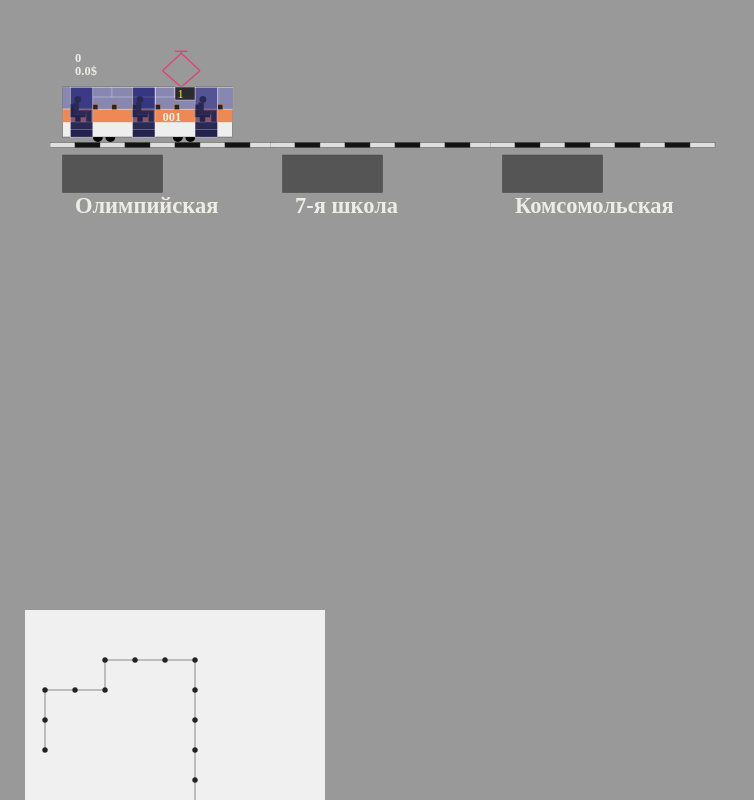
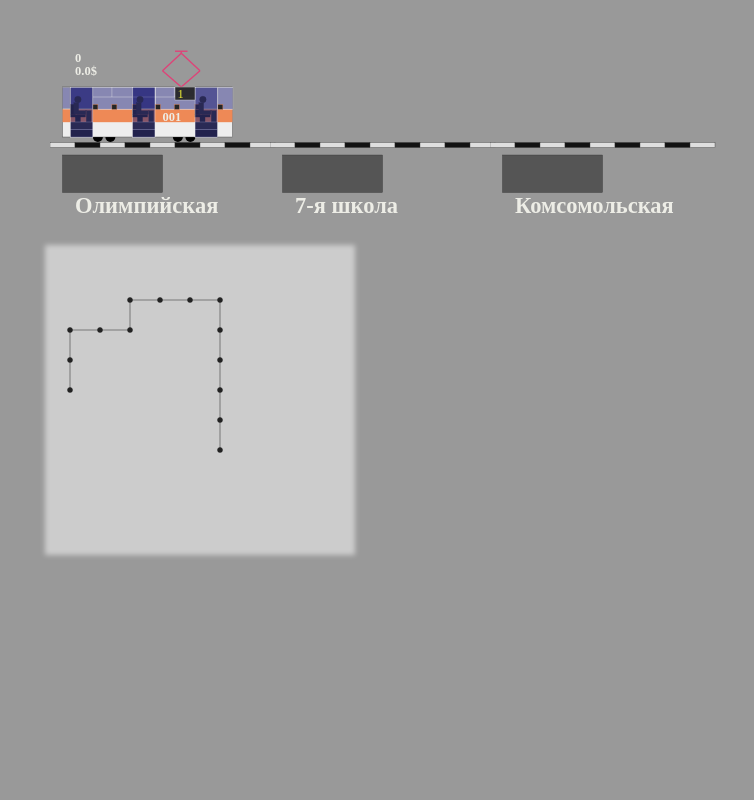
Before and after one commit to IvanShavliuga/iv2tram, a Vue app: page /#/ in a window 1280 px wide. Shown: the whole page, without its empty margins (0-754 px from the left). Built offline with nearby package versions, Linux system fonts and the light colour scheme.

Commit message:
adaptive design for PWA

```diff
--- a/src/components/line.vue
+++ b/src/components/line.vue
@@ -203,18 +203,25 @@ ul {
 }
 @media (max-width: 720px) {
   .line {
-    transform: scale(0.8);
-    margin-left: -50px;
+    transform: scaleX(0.9);
+    margin-left: -70px;
   }
 }
 @media (max-width: 560px) {
   .line {
-    transform: scale(0.6);
-    margin-left: -50px;
+    transform: scaleX(0.7);
+    margin-left: -70px;
   }
 }
-@media (max-width: 470px) {
+@media (max-width: 410px) {
   .line {
+    transform: scaleX(0.6);
+    margin-left: -100px;
+  }
+}
+@media (max-width: 310px) {
+  .line {
+    transform: scaleX(0.5);
     margin-left: -100px;
   }
 }
--- a/src/views/Home.vue
+++ b/src/views/Home.vue
@@ -26,16 +26,25 @@ export default {
 .tramline {
   position: relative;
   width: 100vw;
-  height: 70vh;
+  height: 250px;
   margin: 0;
-  background: #999999;
 }
 .map {
   position: relative;
   width: 300px;
   height: 300px;
-  margin: 50px 25px;
-  background: #f0f0f0;
-  border: 1px dotted blackk
+  margin: 0 50px;
+  background: rgba(255, 255, 255, 0.5);
+  box-shadow: 0 0 5px 5px rgba(255, 255, 255, 0.5);
+}
+@media (max-width: 365px) {
+  .map {
+    transform: scaleX(0.8);
+  }
+}
+@media (max-width: 330px) {
+  .map {
+    margin-left: -10px;
+  }
 }
 </style>
```
